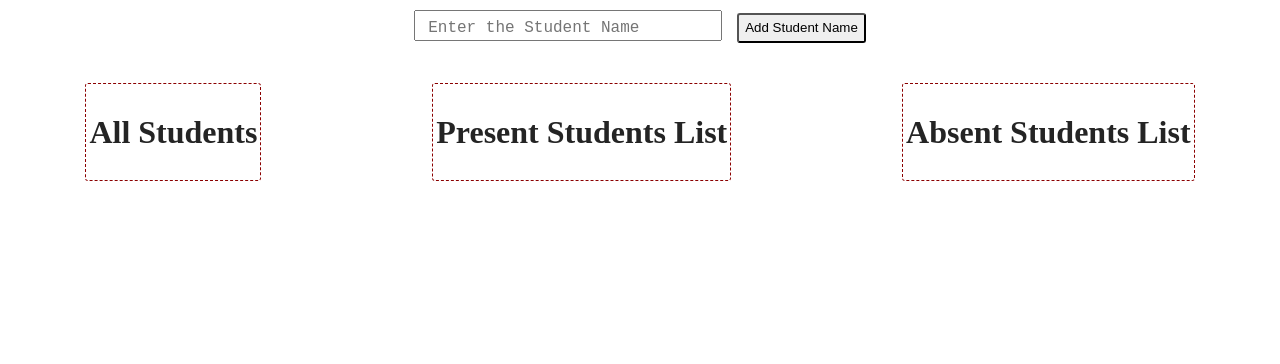
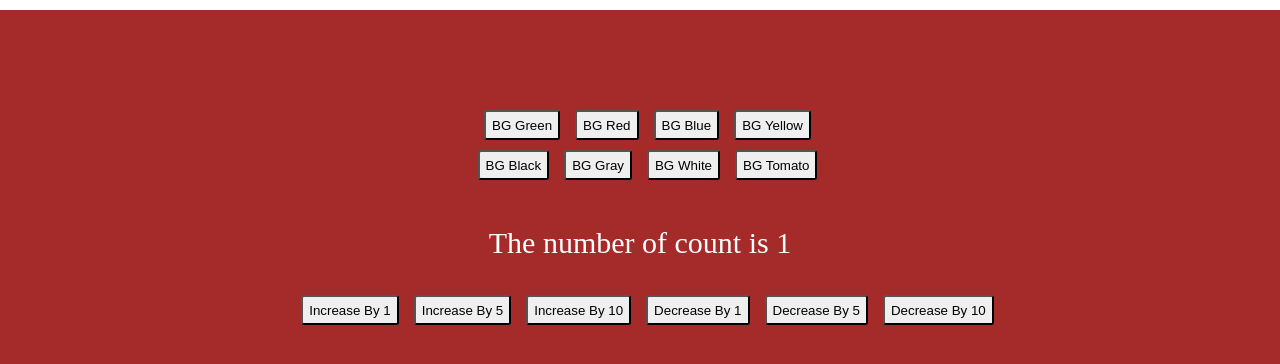
Before and after one commit to moktadir-mirul/Simple-AttendanceApp-React, a React (Vite) app: page / in a window 1280 px wide. Shown: the top 364 px of the page. Built offline with nearby package versions, Linux system fonts and the light colour scheme.

Commit message:
useReducer is introduced only in App2

```diff
--- /dev/null
+++ b/src/App2.jsx
@@ -0,0 +1,72 @@
+import { useReducer } from "react";
+
+const counterReducer = (stateValue, action) => {
+    switch(action.type) {
+        case "Add": {
+            return stateValue + action.value;
+        }
+        case "Deduct": {
+            return stateValue - action.value;
+        }
+    }
+}
+
+const themeConfig = (theme, action) => {
+    switch(action.type) {
+        case 'Change_bg': {
+            return {
+                ...theme,
+                bgColor: action.payload
+            }
+        }
+        case 'Change_text': {
+            return {
+                ...theme,
+                textColor: action.payload
+            }
+        }
+        default: {
+            return theme;
+        }
+    }
+}
+
+const App2 = () => {
+    const [counter, dispatchCounterAction] = useReducer(counterReducer, 1);
+    const [theme, dispatchThemeAction] = useReducer (themeConfig, {bgColor: "Brown", textColor: "white"})
+
+    return (
+        <div style={{
+                        backgroundColor: theme.bgColor,
+                        color: theme.textColor,
+                        height: '100vw',
+                        paddingTop: '100px'
+                    }}>
+            <div  className="bg-Area">
+                <div className="bg-Color">
+                    <button className="btnAll" onClick={() => dispatchThemeAction({type: 'Change_bg', payload: 'Green'})}>BG Green</button>
+                    <button className="btnAll" onClick={() => dispatchThemeAction({type: 'Change_bg', payload: 'Red'})}>BG Red</button>
+                    <button className="btnAll" onClick={() => dispatchThemeAction({type: 'Change_bg', payload: 'Blue'})}>BG Blue</button>
+                    <button className="btnAll" onClick={() => dispatchThemeAction({type: 'Change_bg', payload: 'Yellow'})}>BG Yellow</button>
+                </div>
+                <div className="text-Color">
+                <button className="btnAll" onClick={() => dispatchThemeAction({type: 'Change_text', payload: 'Black'})}>BG Black</button>
+                <button className="btnAll" onClick={() => dispatchThemeAction({type: 'Change_text', payload: 'Gray'})}>BG Gray</button>
+                <button className="btnAll" onClick={() => dispatchThemeAction({type: 'Change_text', payload: 'White'})}>BG White</button>
+                <button className="btnAll" onClick={() => dispatchThemeAction({type: 'Change_text', payload: 'Tomato'})}>BG Tomato</button>
+                </div>
+            </div>
+            <div className="counter-part">
+                <p style={{fontSize: "30px",}} className="para-1">The number of count is {counter}</p>
+                <button className="btnAll" onClick={() => dispatchCounterAction({type: "Add", value: 1})}>Increase By 1</button>
+                <button className="btnAll" onClick={() => dispatchCounterAction({type: "Add", value: 5})}>Increase By 5</button>
+                <button className="btnAll" onClick={() => dispatchCounterAction({type: "Add", value: 10})}>Increase By 10</button>
+                <button className="btnAll" onClick={() => dispatchCounterAction({type: "Deduct", value: 1})}>Decrease By 1</button>
+                <button className="btnAll" onClick={() => dispatchCounterAction({type: "Deduct", value: 5})}>Decrease By 5</button>
+                <button className="btnAll" onClick={() => dispatchCounterAction({type: "Deduct", value: 10})}>Decrease By 10</button>
+            </div>
+        </div>
+    )
+}
+
+export default App2;
--- a/src/main.jsx
+++ b/src/main.jsx
@@ -3,9 +3,10 @@ import ReactDOM from 'react-dom/client'
 import App from './App.jsx'
 import './index.css'
 import StudentComponentFunction from './Context/ContextAPI.jsx'
+import App2 from './App2.jsx'
 
 ReactDOM.createRoot(document.getElementById('root')).render(
   <StudentComponentFunction>
-    <App />
+    <App2 />
   </ StudentComponentFunction>
 )
```
Also changed, not shown: 1 other file (tests, documents, lock files or other folders).
